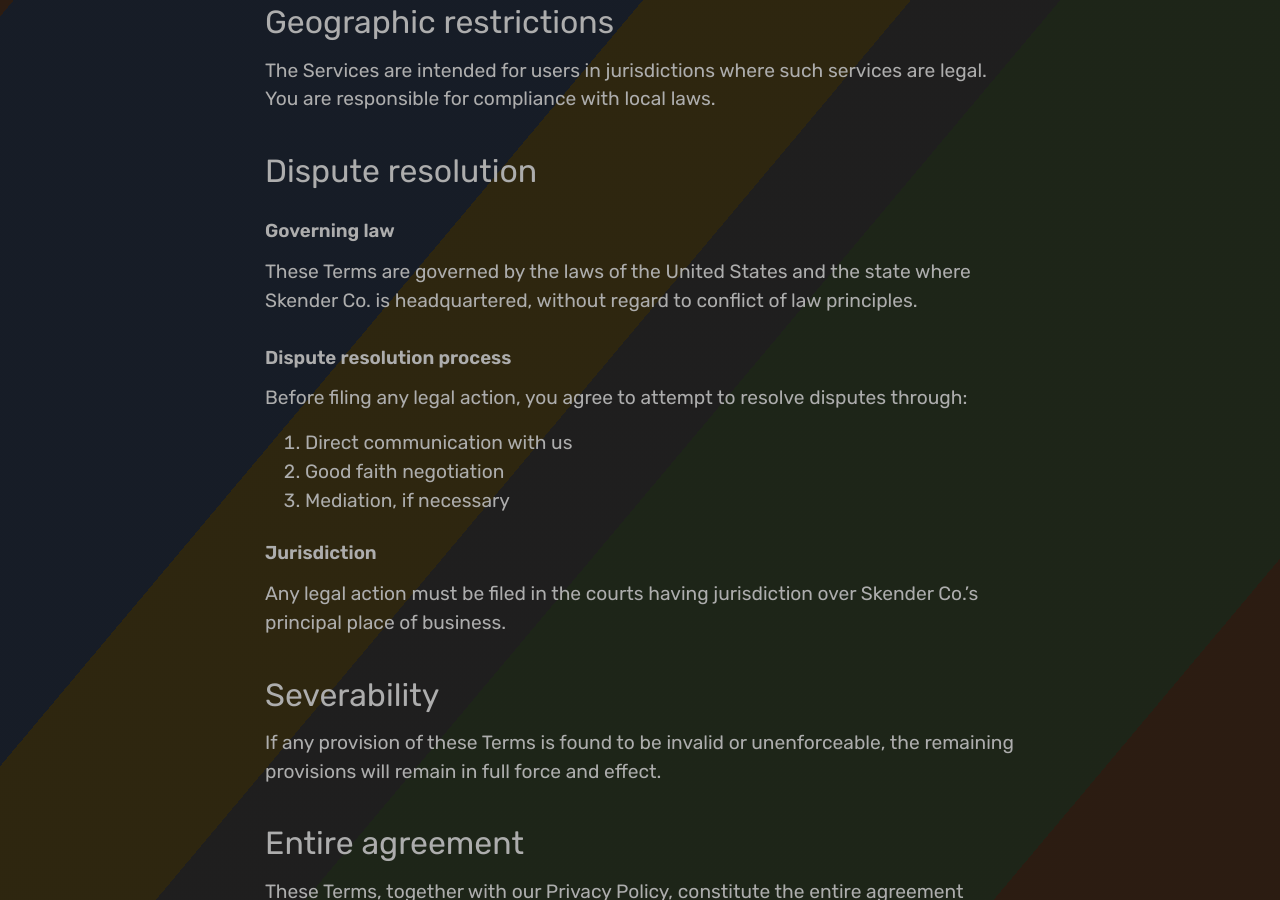
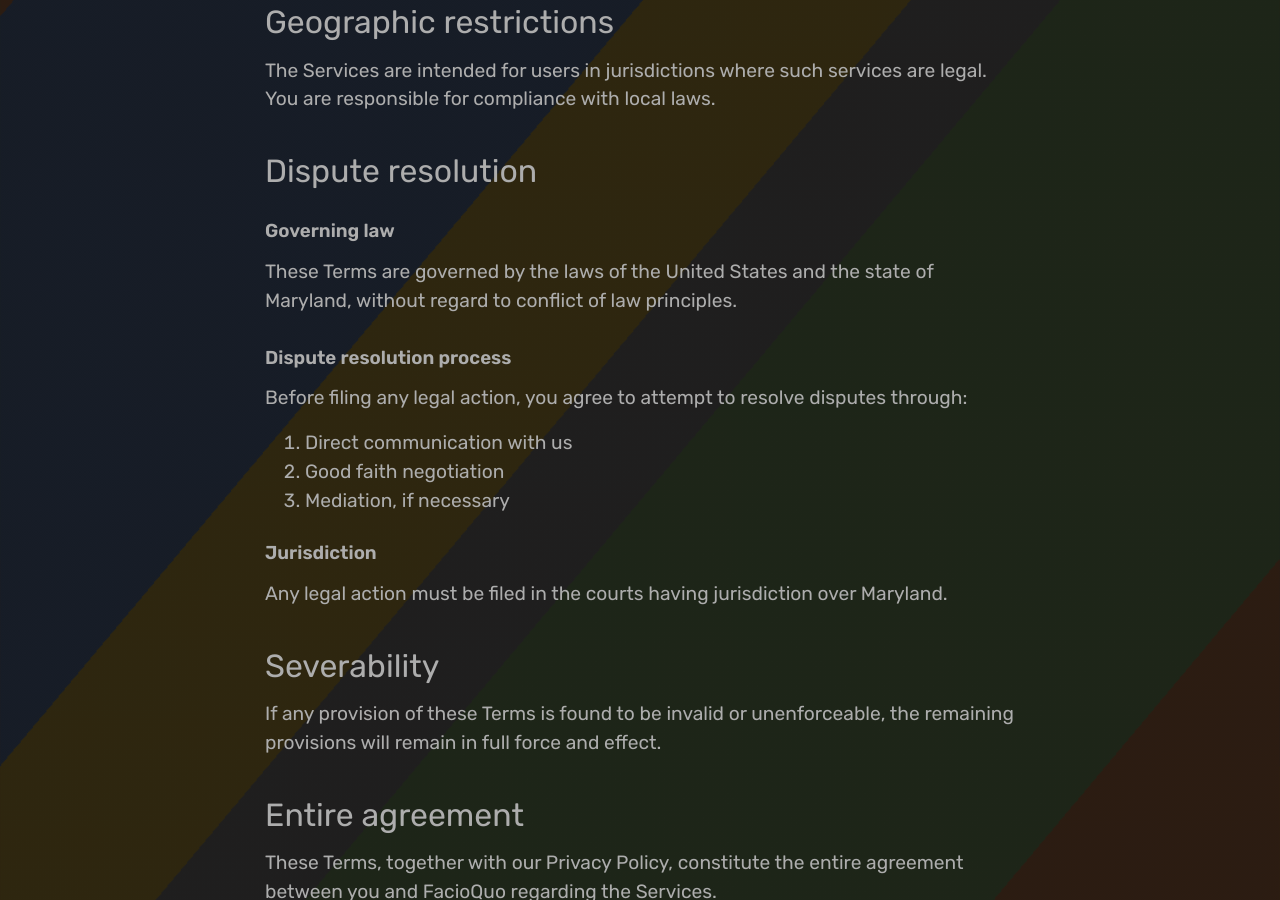
Before and after one commit to facioquo/facioquo.com, a Jekyll site: the page built from pages/terms.md, in a window 1280 px wide and 900 px high, scrolled down 3261 px. Built offline with Jekyll 4.4.1, drawn with Linux system fonts in a browser that asks for light colours.

Commit message:
feat: Update footer links to use Jekyll's link helper and add state to organization contact information

```diff
--- a/_config.yml
+++ b/_config.yml
@@ -17,6 +17,7 @@
 organization:
   name: FacioQuo
   contact_url: https://bit.ly/3ZT6AMJ
+  state: Maryland
 
 # Build settings
 plugins:
--- a/_includes/footer.html
+++ b/_includes/footer.html
@@ -10,7 +10,7 @@
     </span>
     <br />
     <span class="site-legal-links">
-      <a href="/privacy">Privacy Policy</a> | <a href="/terms">Terms of Service</a>
+      <a href="{% link pages/privacy.md %}">Privacy Policy</a> | <a href="{% link pages/terms.md %}">Terms of Service</a>
     </span>
   </div>
 </footer>
--- a/pages/terms.md
+++ b/pages/terms.md
@@ -126,7 +126,7 @@
 
 ### Governing law
 
-These Terms are governed by the laws of the United States and the state where Skender Co. is headquartered,
+These Terms are governed by the laws of the United States and the state of {{ site.organization.state }},
 without regard to conflict of law principles.
 
 ### Dispute resolution process
@@ -139,7 +139,7 @@
 
 ### Jurisdiction
 
-Any legal action must be filed in the courts having jurisdiction over Skender Co.'s principal place of business.
+Any legal action must be filed in the courts having jurisdiction over {{ site.organization.state }}.
 
 ## Severability
 
```
Also changed, not shown: .github/workflows/copilot-setup-steps.yml.
